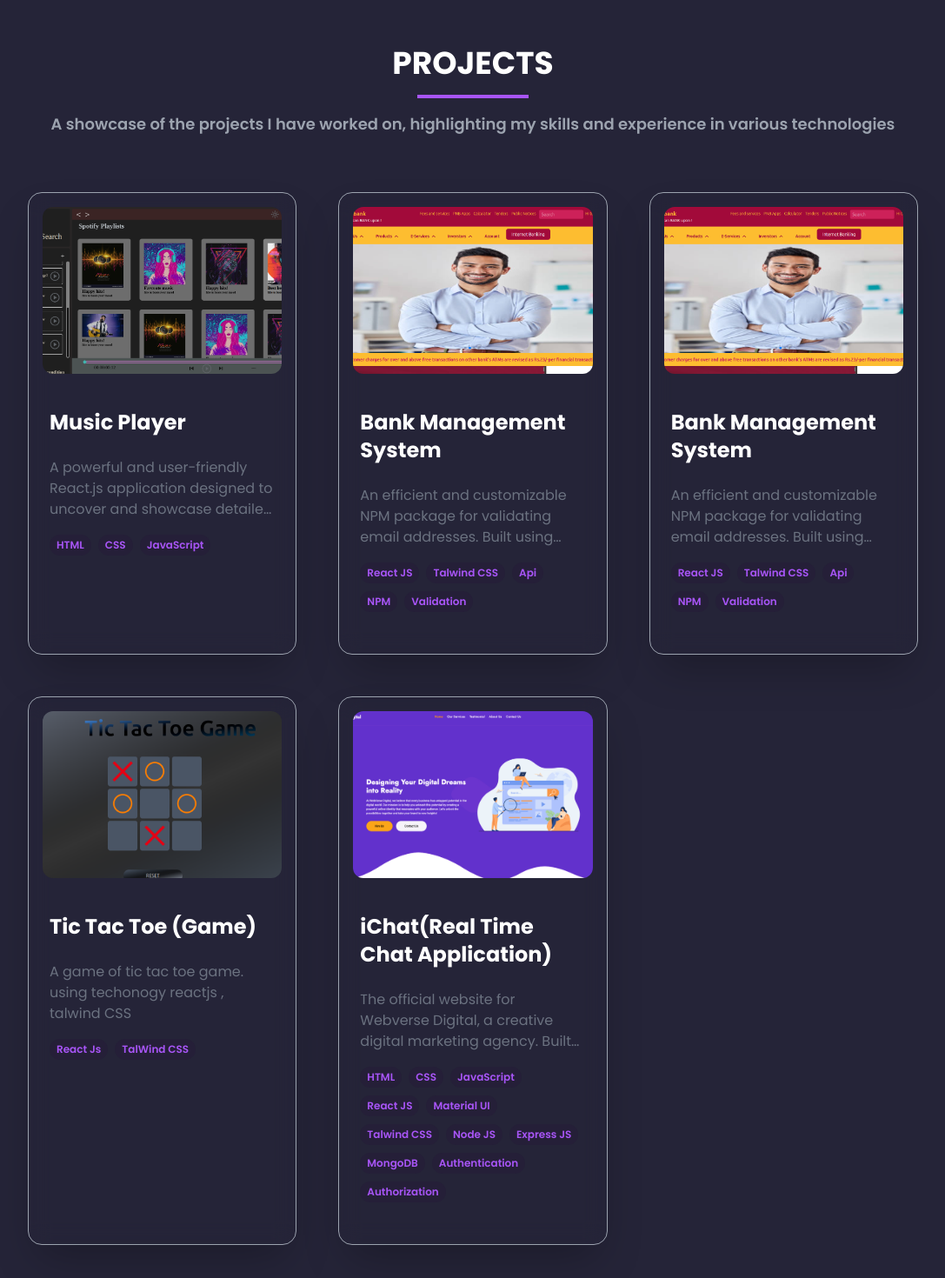
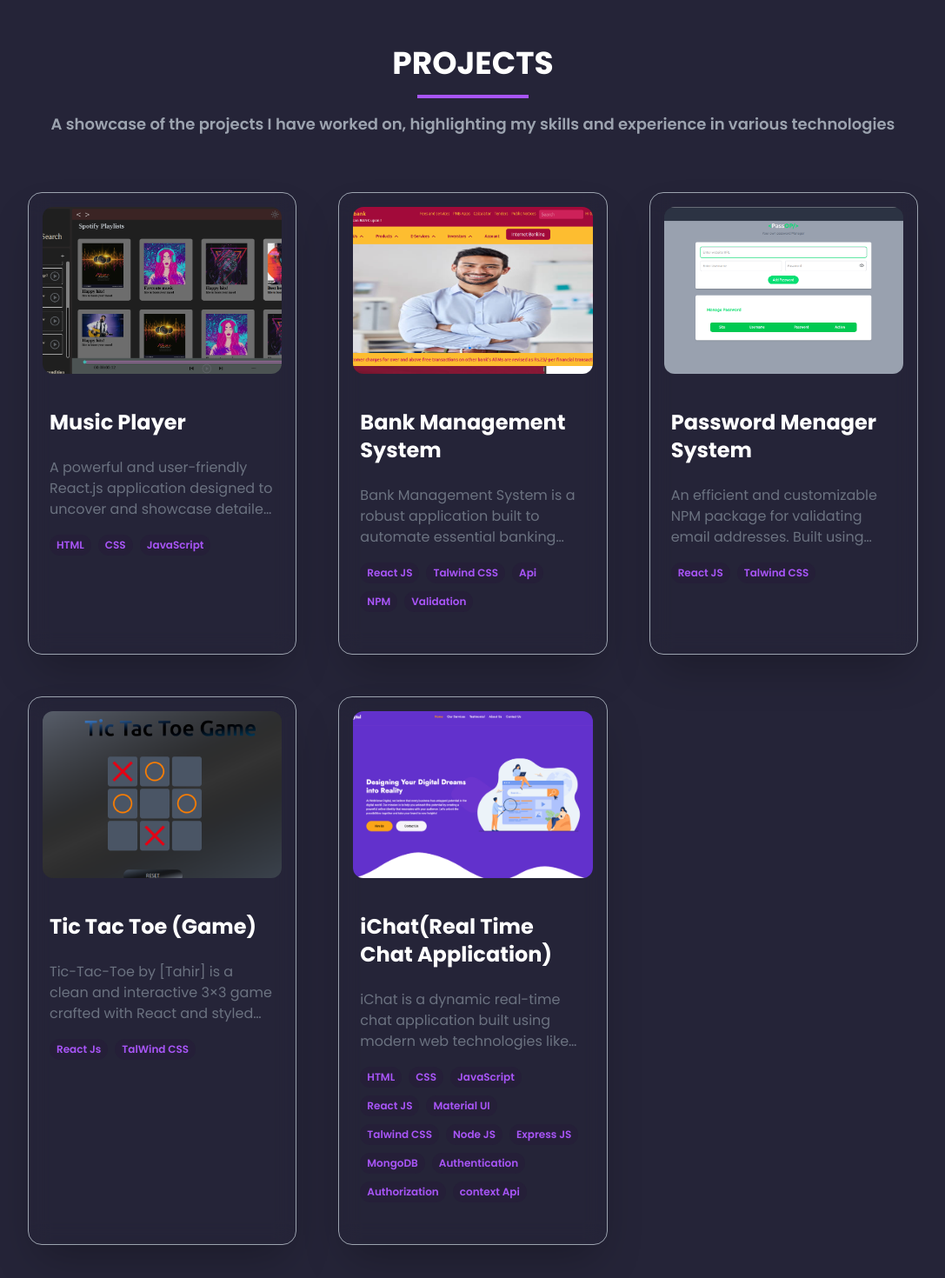
Before and after one commit to motahir76270/portfolio, a React (Vite) app: page / in a window 1280 px wide. Shown: the part 2413-3883 px from the top of the page at 87% size, without its empty margins (96-1183 px from the left). Built offline with nearby package versions, Linux system fonts and the light colour scheme.

Commit message:
resume setup

```diff
--- a/src/components/About/About.jsx
+++ b/src/components/About/About.jsx
@@ -48,7 +48,7 @@ const About = () => {
           </p>
           {/* Resume Button */}
           <a
-            href=""
+            href="https://drive.google.com/file/d/1fhNMXE0xKqrrDVArT3yENNx7DFprU1wc/view?usp=sharing"
             target="_blank"
             rel="noopener noreferrer"
             className="inline-block text-white py-3 px-8 rounded-full mt-5 text-lg font-bold transition duration-300 transform hover:scale-105"
--- a/src/components/Contact/Contact.jsx
+++ b/src/components/Contact/Contact.jsx
@@ -40,11 +40,13 @@ const Contact = () => {
 
     emailjs
       .sendForm(
-        "service_jws3ff1",  // Replace with your EmailJS Service ID
-        "template_1ziboq3",  // Replace with your EmailJS Template ID
+        "service_7s8pf3d",  // Replace with your EmailJS Service ID
+        "template_v758hn5",  // Replace with your EmailJS Template ID
         form.current,
-        "template_sg3bl6d"  // Replace with your EmailJS Public Key
+        "fs26vGbqPjxcVrzo7"  // Replace with your EmailJS Public Key
       )
+      toast.success("message Send successfully")
+      form.current=""
   };
 
   return (
--- a/src/constants.js
+++ b/src/constants.js
@@ -186,7 +186,7 @@ export const SkillsInfo = [
       school: "jaipur Engireenig College, Jaipur",
       date: "Sept 2023 - July 2027",
       grade: "8.81 CGPA",
-      desc: "I have completed my bacholor degree (B.tech) in Computer Science And Engineering from jaipur Engineering College, Jaipur. During my time at Jec, I gained a strong foundation in programming, software development, and computer science principles. I have studied courses such as Data Structures, Algorithms, Object-Oriented Programming, Database Management Systems, Web Development,App Development and Software Engineering. I actively participated in various workshops and technical events, which enhanced my skills and knowledge. My experience at GLA University has been instrumental in shaping my technical abilities and professional growth.",
+      desc: "I have completed my bacholor degree (B.tech) in Computer Science And Engineering from jaipur Engineering College, Jaipur. During my time at Jec, I gained a strong foundation in programming, software development, and computer science principles. I have studied courses such as Data Structures, Algorithms, Object-Oriented Programming, Database Management Systems, Web Development,App Development and Software Engineering. I actively participated in various workshops and technical events, which enhanced my skills and knowledge. My experience at RTU University has been instrumental in shaping my technical abilities and professional growth.",
       degree: "B.tech in computer Science and Engineering",
     },
     {
@@ -224,7 +224,7 @@ export const SkillsInfo = [
       id: 1,
       title: "Bank Management System",
       description:
-        "An efficient and customizable NPM package for validating email addresses. Built using React.js and Node.js, it provides robust validation features to help developers ensure that email inputs meet required formats and standards.",
+        "Bank Management System is a robust application built to automate essential banking functions, featuring intuitive modules for account creation, deposits, withdrawals, balance inquiries, transaction history, and account closure; it also includes administrative capabilities for managing customer records and optional services like loans or insurance—this modular design ensures clear separation of roles and streamlined user interaction.",
          image: bank,
       tags: ["React JS","Talwind CSS", "Api", "NPM", "Validation"],
       github: "https://github.com/Tushar96152/techcodebank-frontend",
@@ -232,19 +232,19 @@ export const SkillsInfo = [
     },
       {
       id: 2,
-      title: "Bank Management System",
+      title: "Password Menager System",
       description:
         "An efficient and customizable NPM package for validating email addresses. Built using React.js and Node.js, it provides robust validation features to help developers ensure that email inputs meet required formats and standards.",
-         image: bank,
-      tags: ["React JS","Talwind CSS", "Api", "NPM", "Validation"],
-      github: "https://github.com/Tushar96152/techcodebank-frontend",
-      webapp: "",
+        image: psdMager,
+      tags: ["React JS","Talwind CSS"],
+        github: "https://github.com/motahir76270/manage-password",
+        webapp: "https://manage-password-two.vercel.app/",
     },
     {
       id: 3,
       title: "Tic Tac Toe (Game)",
       description:
-        "A game of tic tac toe game. using techonogy reactjs , talwind CSS ",
+        "Tic-Tac-Toe by [Tahir] is a clean and interactive 3×3 game crafted with React and styled using the utility-first Tailwind CSS framework. The game features a responsive grid of square components where players alternate turns between “X” and “O.” ",
       image: tictac,
       tags: ["React Js", "TalWind CSS", ],
       github: "https://github.com/motahir76270/tic-tac-toe",
@@ -254,9 +254,9 @@ export const SkillsInfo = [
       id: 4,
       title: "iChat(Real Time Chat Application)",
       description:
-        "The official website for Webverse Digital, a creative digital marketing agency. Built using HTML, CSS, and JavaScript, it features visually appealing animations and a clean design to showcase the agency's services.",
+        "iChat is a dynamic real-time chat application built using modern web technologies like Node.js and Socket.io, designed to facilitate seamless, instant messaging without needing to reload the page—much like WhatsApp in terms of user experience. It supports simultaneous communication between multiple users and notifies participants when others join or send messages, creating a fluid, real-time conversation flow",
       image: webverLogo,
-      tags: ["HTML", "CSS", "JavaScript", "React JS" ,"Material UI" , "Talwind CSS" , "Node JS" ,"Express JS" , "MongoDB" , "Authentication" ,"Authorization" ],
+      tags: ["HTML", "CSS", "JavaScript", "React JS" ,"Material UI" , "Talwind CSS" , "Node JS" ,"Express JS" , "MongoDB" , "Authentication" ,"Authorization" , "context Api" ],
       github: "https://github.com/motahir76270/ichat",
       webapp: "https://ichat-b691.onrender.com/",
     },
```
